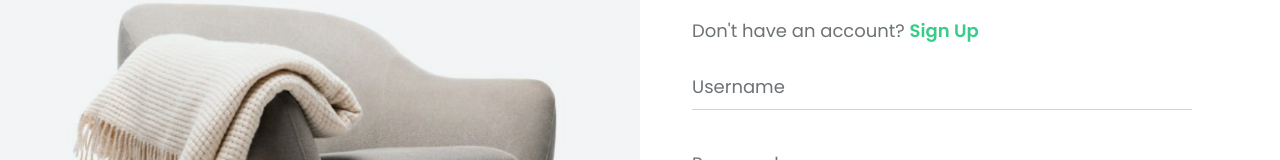
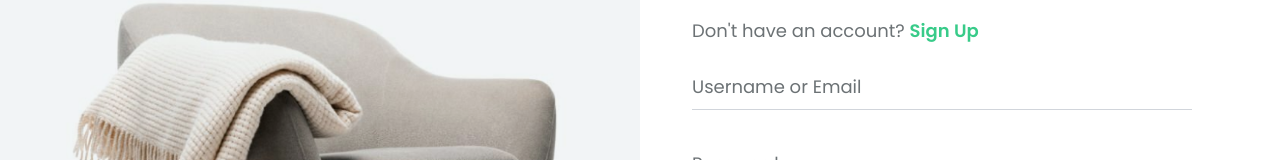
Before and after one commit to tuanhungdev1/HomeDecor, a React (Vite) app: page /auth/sign-in in a window 1280 px wide. Shown: the part 255-415 px from the top of the page. Built offline with nearby package versions, Linux system fonts and the light colour scheme.

Commit message:
fix sign in page

```diff
--- a/src/pages/auth/SignInPage.tsx
+++ b/src/pages/auth/SignInPage.tsx
@@ -59,7 +59,7 @@ const SignInPage = () => {
           onSubmit={handleSubmit}
         >
           <Form className="flex flex-col w-full xl:w-[500px] 2xl:w-[600px]  gap-8 pb-7">
-            <Input name="username" placeHolder="Username" />
+            <Input name="username" placeHolder="Username or Email" />
             <Input type="password" name="password" placeHolder="Password" />
             <div className="relative flex items-center justify-between">
               <Checkbox
```
